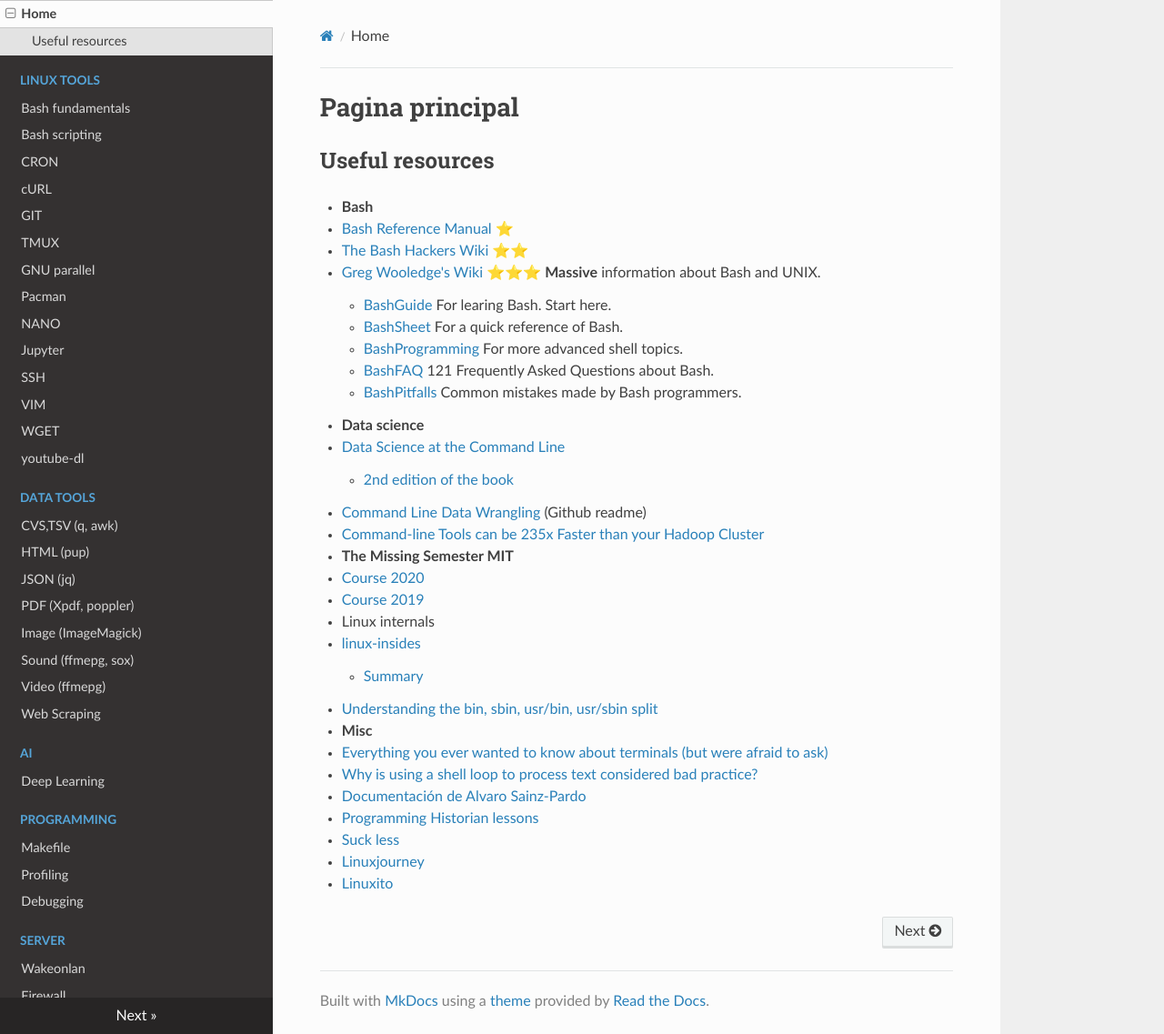
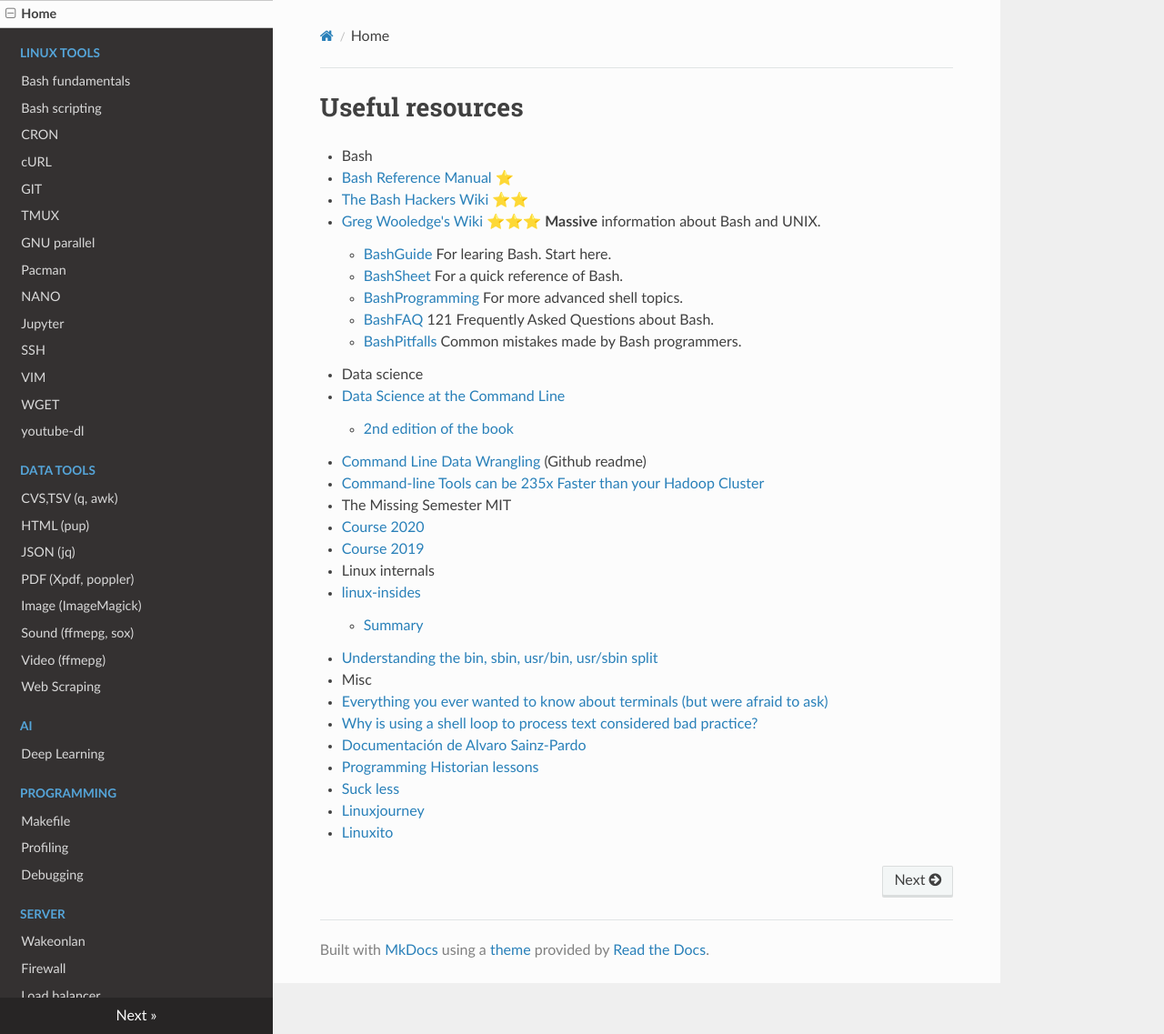
Before and after one commit to javiabellan/biblia, an MkDocs documentation site: the page built from docs/index.md, in a window 1280 px wide and 1137 px high. Shown: the whole window at 91% size. Built offline with MkDocs 1.6.1, drawn with Linux system fonts in a browser that asks for light colours; nearby versions of some CDN libraries.

Commit message:
fix home

```diff
--- a/docs/index.md
+++ b/docs/index.md
@@ -1,8 +1,6 @@
-# Pagina principal
+# Useful resources
 
-## Useful resources
-
-- **Bash**
+- Bash
   - [Bash Reference Manual](https://www.gnu.org/software/bash/manual/bash.html) ⭐
   - [The Bash Hackers Wiki](https://wiki.bash-hackers.org) ⭐⭐
   - [Greg Wooledge's Wiki](http://mywiki.wooledge.org/) ⭐⭐⭐ **Massive** information about Bash and UNIX.
@@ -11,19 +9,19 @@
     - [BashProgramming](http://mywiki.wooledge.org/BashProgramming) For more advanced shell topics.
     - [BashFAQ](http://mywiki.wooledge.org/BashFAQ) 121 Frequently Asked Questions about Bash.
     - [BashPitfalls](http://mywiki.wooledge.org/BashPitfalls) Common mistakes made by Bash programmers.
-- **Data science**
+- Data science
   - [Data Science at the Command Line](https://www.datascienceatthecommandline.com)
     - [2nd edition of the book](https://datascienceatthecommandline.com/2e)
   - [Command Line Data Wrangling](https://github.com/rufuspollock/command-line-data-wrangling) (Github readme)
   - [Command-line Tools can be 235x Faster than your Hadoop Cluster](https://adamdrake.com/command-line-tools-can-be-235x-faster-than-your-hadoop-cluster.html)
-- **The Missing Semester MIT**
+- The Missing Semester MIT
   - [Course 2020](https://missing.csail.mit.edu/2020)
   - [Course 2019](https://missing.csail.mit.edu/2019)
 - Linux internals
   - [linux-insides](https://github.com/0xAX/linux-insides/blob/master/SUMMARY.md)
      - [Summary](https://github.com/0xAX/linux-insides/blob/master/SUMMARY.md)
   - [Understanding the bin, sbin, usr/bin, usr/sbin split](http://lists.busybox.net/pipermail/busybox/2010-December/074114.html)
-- **Misc**
+- Misc
   - [Everything you ever wanted to know about terminals (but were afraid to ask)](http://xn--rpa.cc/irl/term.html)
   - [Why is using a shell loop to process text considered bad practice?](https://unix.stackexchange.com/questions/169716/why-is-using-a-shell-loop-to-process-text-considered-bad-practice)
   - [Documentación de Alvaro Sainz-Pardo](http://docs.alvarosainzpardo.com)
```
